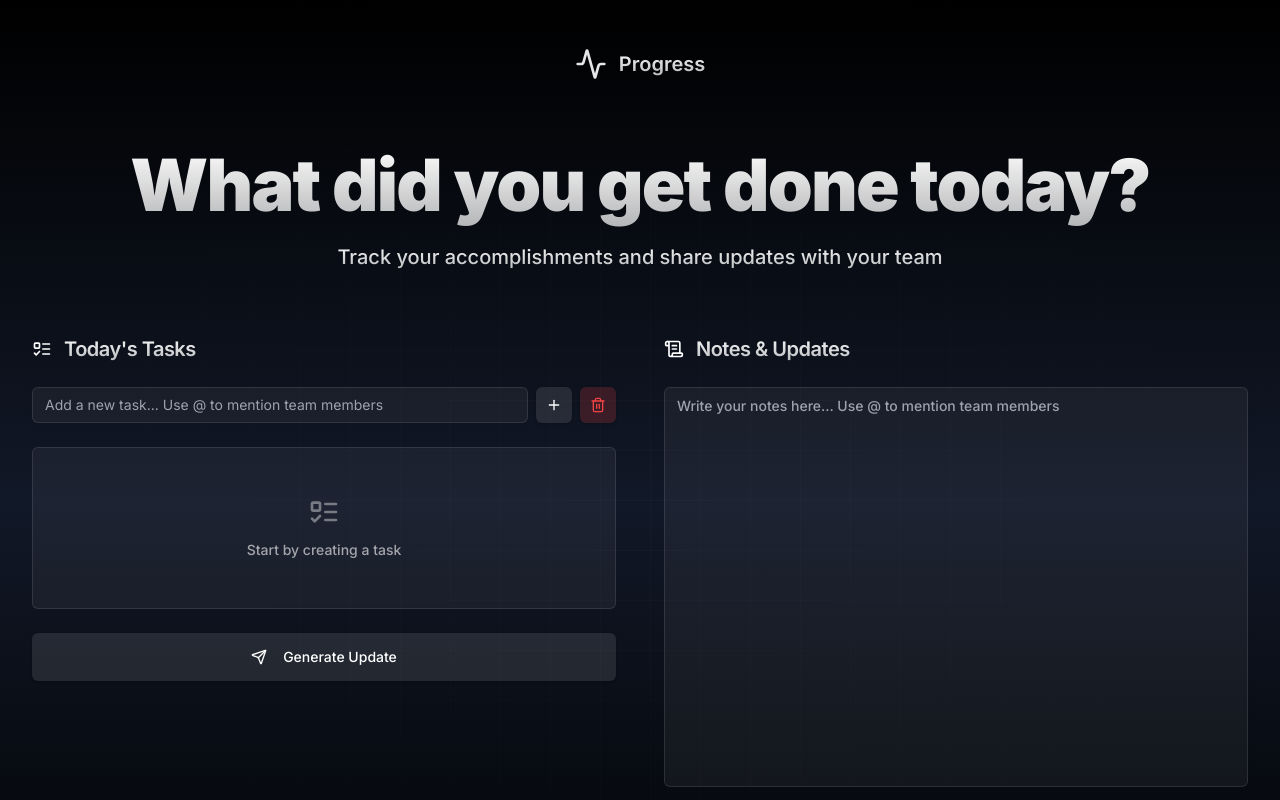
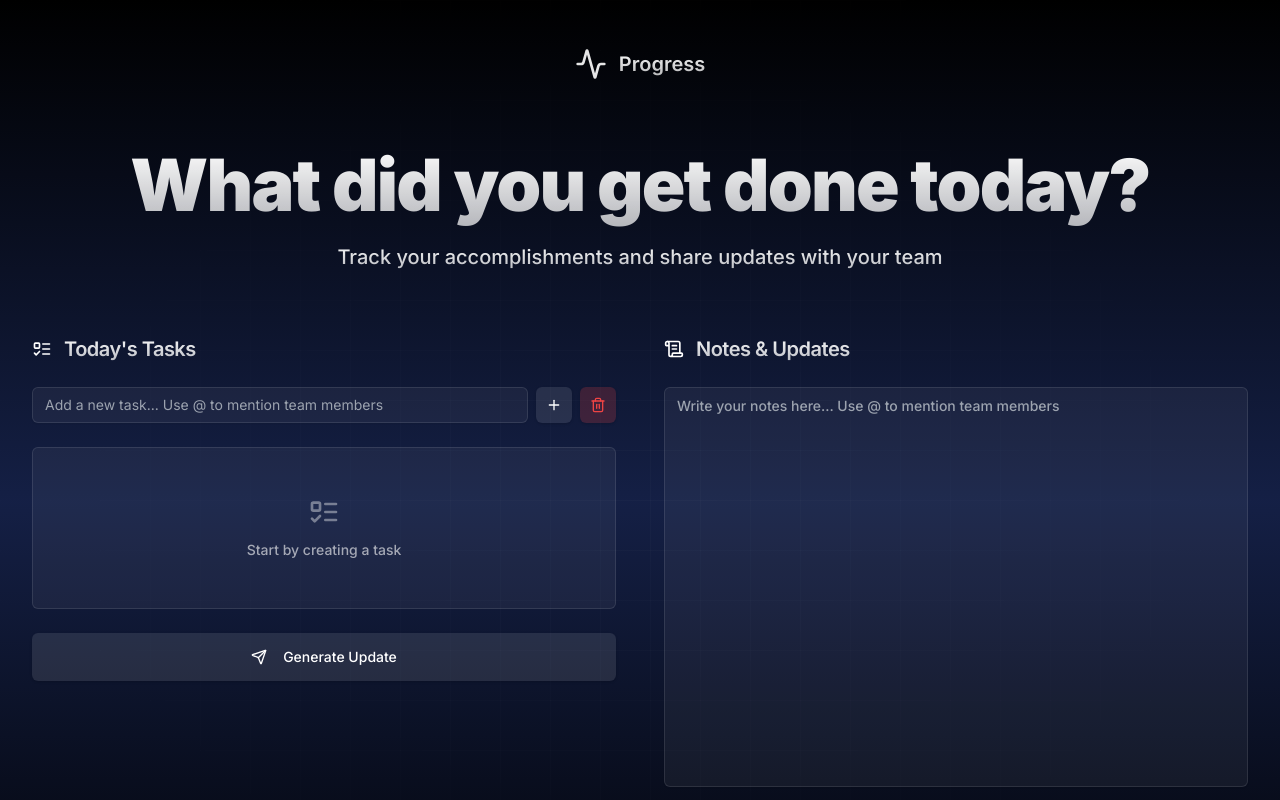
Before and after one commit to prathamdby/progress, a Next.js app: page / in a window 1280 px wide. Shown: the top 800 px of the page. Built offline with nearby package versions, Linux system fonts and the light colour scheme.

Commit message:
feat: update the background gradient color

```diff
--- a/app/layout.tsx
+++ b/app/layout.tsx
@@ -30,7 +30,7 @@ export default function RootLayout({
   return (
     <html lang="en" className="dark">
       <body
-        className={`${roboto.variable} font-sans antialiased min-h-screen bg-gradient-to-b from-black via-gray-900 to-black text-white`}
+        className={`${roboto.variable} font-sans antialiased min-h-screen bg-gradient-to-b from-black via-blue-950/80 to-black text-white`}
       >
         {children}
       </body>
```
